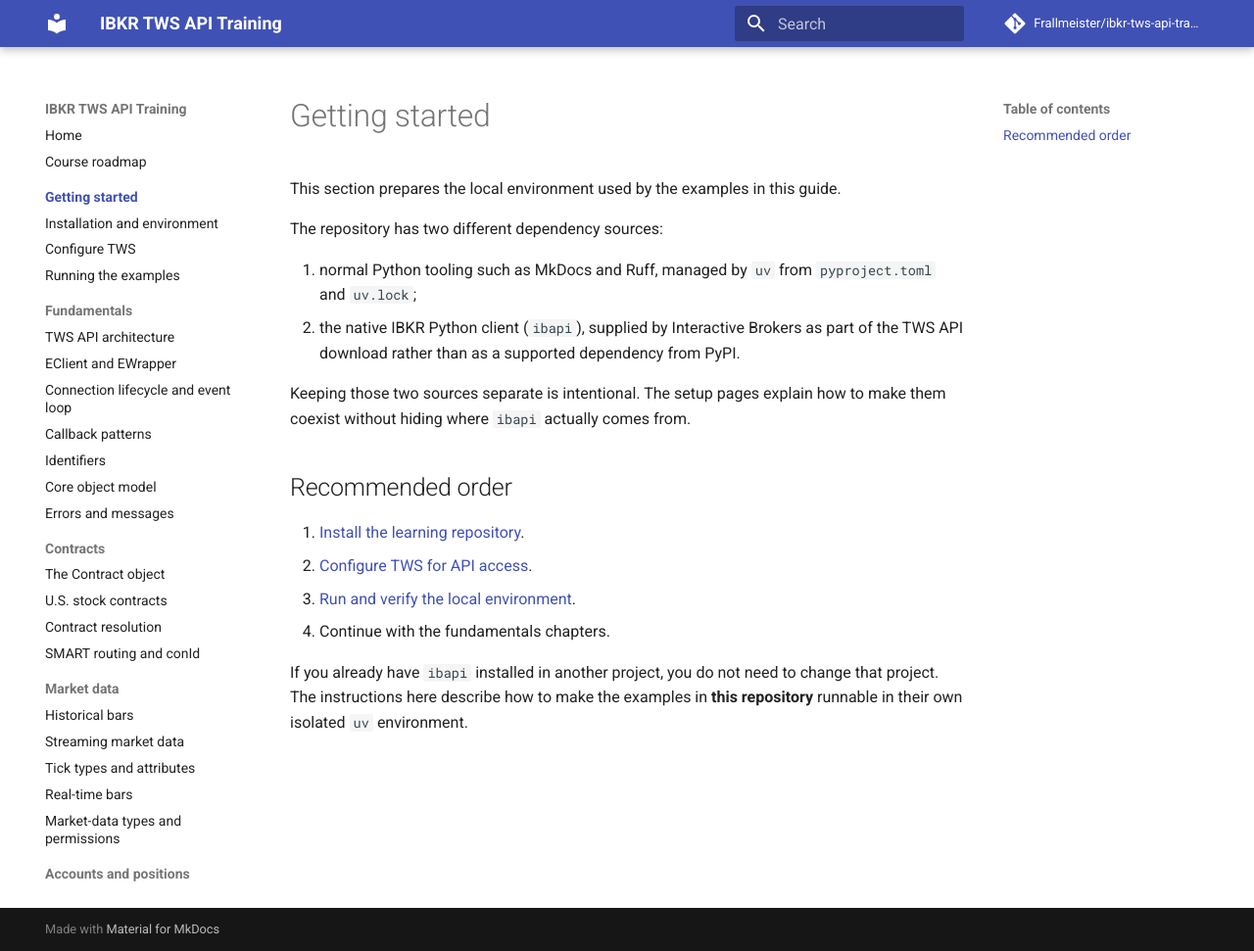
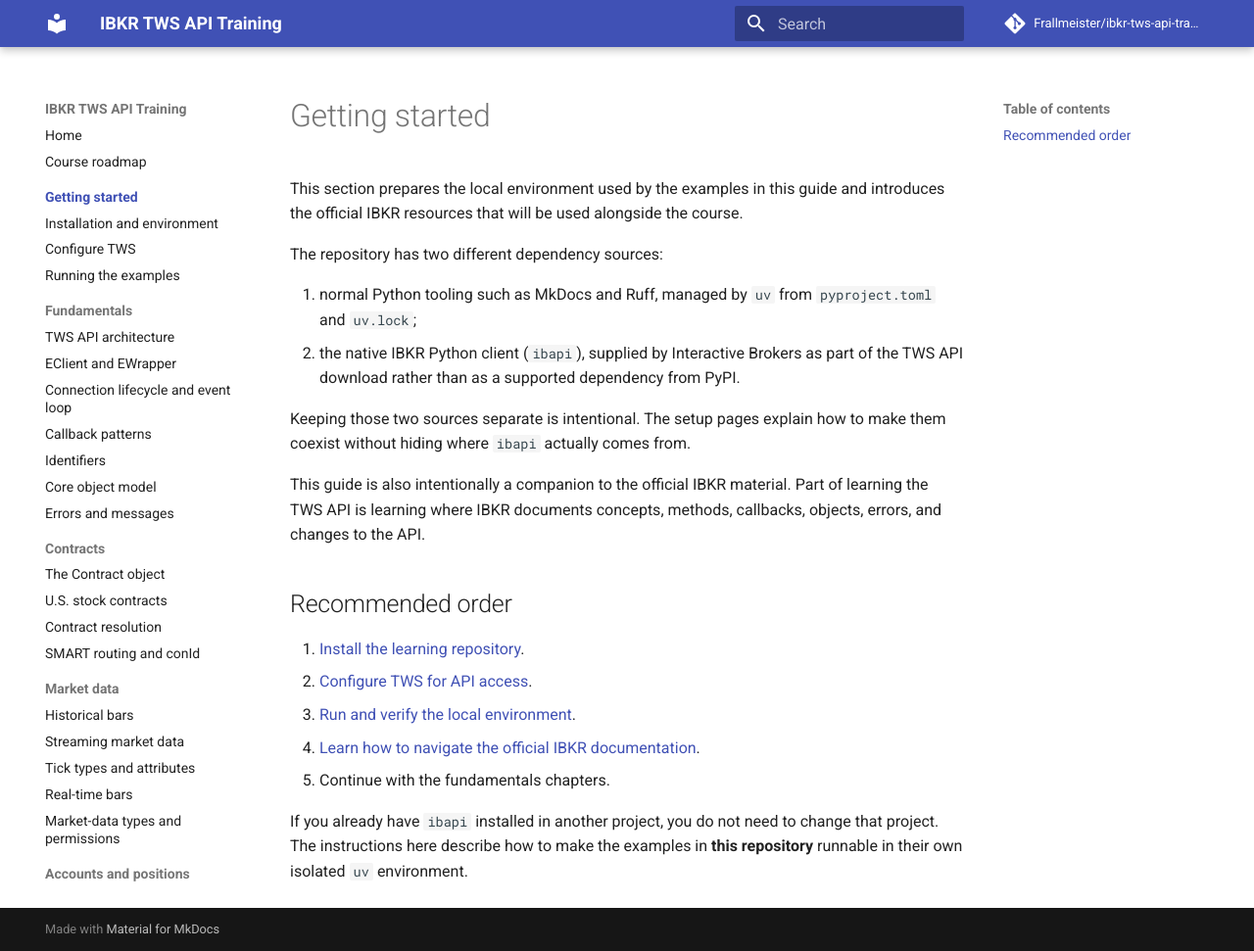
Before and after one commit to Frallmeister/ibkr-tws-api-training, an MkDocs documentation site: the page built from docs/getting-started/index.md, in a window 1280 px wide and 971 px high. Shown: the whole window at 98% size. Built offline with MkDocs 1.6.1 and Material for MkDocs 9.7.7, drawn with Linux system fonts in a browser that asks for light colours; comment, search, counter and statistics services are not loaded.

Commit message:
docs: add IBKR documentation to onboarding flow

```diff
--- a/docs/getting-started/index.md
+++ b/docs/getting-started/index.md
@@ -1,6 +1,6 @@
 # Getting started
 
-This section prepares the local environment used by the examples in this guide.
+This section prepares the local environment used by the examples in this guide and introduces the official IBKR resources that will be used alongside the course.
 
 The repository has two different dependency sources:
 
@@ -9,11 +9,14 @@
 
 Keeping those two sources separate is intentional. The setup pages explain how to make them coexist without hiding where `ibapi` actually comes from.
 
+This guide is also intentionally a companion to the official IBKR material. Part of learning the TWS API is learning where IBKR documents concepts, methods, callbacks, objects, errors, and changes to the API.
+
 ## Recommended order
 
 1. [Install the learning repository](installation.md).
 2. [Configure TWS for API access](tws-configuration.md).
 3. [Run and verify the local environment](running-examples.md).
-4. Continue with the fundamentals chapters.
+4. [Learn how to navigate the official IBKR documentation](ibkr-documentation.md).
+5. Continue with the fundamentals chapters.
 
 If you already have `ibapi` installed in another project, you do not need to change that project. The instructions here describe how to make the examples in **this repository** runnable in their own isolated `uv` environment.
```
